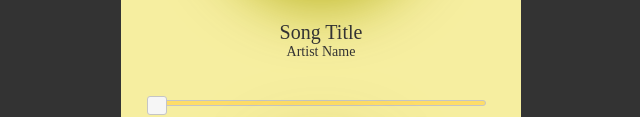
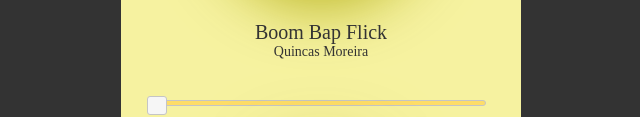
Before and after one commit to VonyaC/music-player, a plain HTML site: page test.html in a window 1280 px wide. Shown: the part 424-541 px from the top of the page, without its empty margins (319-959 px from the left). Drawn offline with nearby package versions, Linux system fonts and the light colour scheme.

Commit message:
update css colors, song title and artist name

```diff
--- a/styletest.css
+++ b/styletest.css
@@ -17,7 +17,7 @@
 }
 
 .music-player{
-    background: #f6eea0;
+    background: #f6f2a0;
     width: 400px;
     padding: 25px 35px;
     text-align: center;
--- a/test.html
+++ b/test.html
@@ -23,8 +23,8 @@
 				</div>
 			</nav>
 			<img src="media/468-thumbnail.png" class="song-img">
-			<h1> Song Title</h1>
-			<p> Artist Name</p>
+			<h1> Boom Bap Flick </h1>
+			<p> Quincas Moreira </p>
 			<audio id="song">
 				<source src="media/Boom Bap Flick - Quincas Moreira.mp3" type="audio/mp3">
 			</audio>
```
